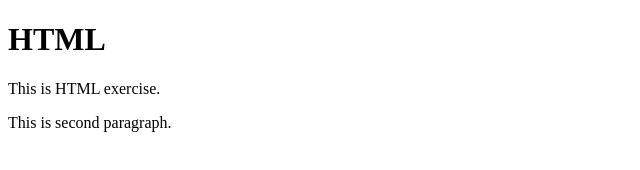
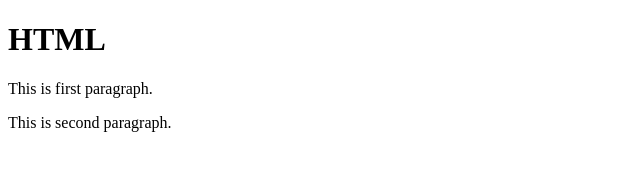
Before and after one commit to JK1320/Test, a plain HTML site: page index.html in a window 1280 px wide. Shown: the full height of the page, 0-640 px from the left. Drawn offline with Linux system fonts and the light colour scheme.

Commit message:
changed first para line

```diff
--- a/index.html
+++ b/index.html
@@ -7,7 +7,7 @@
 HTML
 </h1>
   <p>
-    This is HTML exercise.
+    This is first paragraph.
   </p>
   <p>
     This is second paragraph.
```
